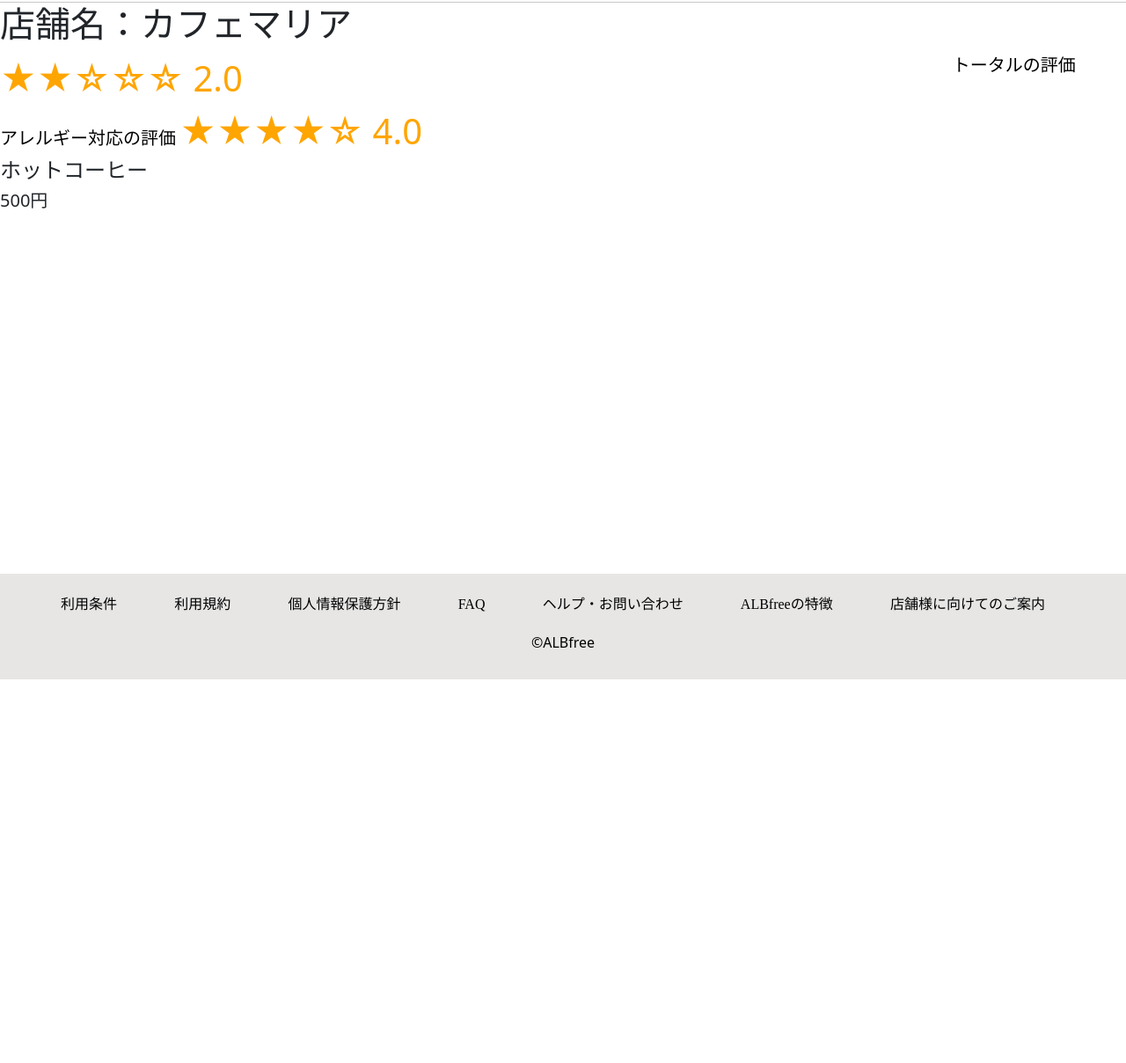
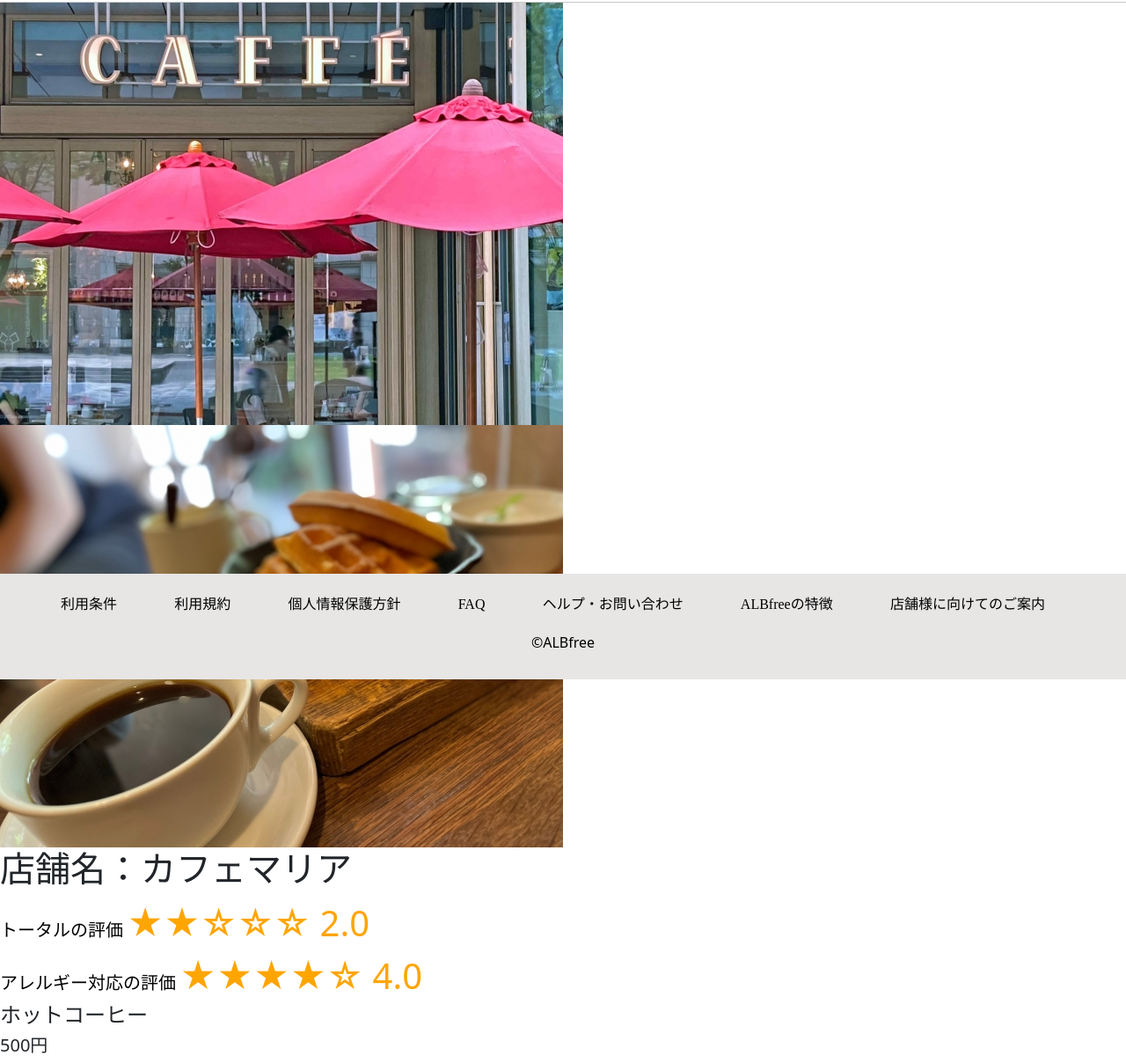
Before and after one commit to hidakahiromu/AlBfree, a Django app: page /restaurants/storedetails/ in a window 1280 px wide. Shown: the part 28-1236 px from the top of the page at 88% size. Before the commit the page ends 800 px from the top, so only its background shows below. Run offline with Django 3.2, Linux system fonts and the light colour scheme.

Commit message:
sｱｰｰtyｱﾝﾝﾝｵgｲttｵﾝｱｵr

```diff
--- a/static/css/StoreDetails.css
+++ b/static/css/StoreDetails.css
@@ -1,4 +1,9 @@
 
+.clearfix::after{
+  content:"";
+  display:block;
+  clear:both;
+}
 span.rating-name{
   font-size:20px;
     color:black;
@@ -11,3 +16,6 @@
 .right{
   float : right;
 }
+.left{
+  float:left;
+}
--- a/templates/StoreDetails.html
+++ b/templates/StoreDetails.html
@@ -1,3 +1,4 @@
+<!DOCTYPE html>
 {% extends "base.html" %}
 {% load static %}
 
@@ -7,18 +8,22 @@
 
 {% block css %}
 <link rel="stylesheet" href="{% static 'css/StoreDetails.css' %}">
+<link rel="stylesheet" href="clearfix.css">
 {% endblock css %}
 
 {% block content %}
-<h1>店舗名：カフェマリア </h1>
+<div class="clearfix">
 
-
-<div class="right-info">
-  <span class="right rating-name">トータルの評価&nbsp;&nbsp;&nbsp;&nbsp;&nbsp;&nbsp;&nbsp;&nbsp;&nbsp;&nbsp;&nbsp;</span>
-  <span class="star">★★☆☆☆ 2.0</span>
-  <br>
-  <span class="rating-name">アレルギー対応の評価</span>
-  <span class="star">★★★★☆ 4.0</span>
+  <div class=" left">
+    <img src="{% static 'img/cafe.jpg' %}"><br>
+    <img src="{% static 'img/waffle.jpg' %}">
+    <h1>店舗名：カフェマリア </h1>
+    <span class=" rating-name">トータルの評価</span>
+    <span class="star">★★☆☆☆ 2.0</span>
+    <br>
+    <span class="rating-name">アレルギー対応の評価</span>
+    <span class="star">★★★★☆ 4.0</span>
+  </div>
 </div>
 
 <!--星の画像使わなあかん-->
--- a/templates/base.html
+++ b/templates/base.html
@@ -1,5 +1,6 @@
 {% load static %}
 <html lang="ja" dir="ltr">
+
 <head>
     <meta charset="utf-8">
     {% block title %}
@@ -9,14 +10,15 @@
     <!--リセットcss-->
     <link rel="stylesheet" href="{% static 'css/destyle.css' %}">
     <!--bootstrap-->
-    <link href="https://cdn.jsdelivr.net/npm/bootstrap@5.0.1/dist/css/bootstrap.min.css" rel="stylesheet" integrity="sha384-+0n0xVW2eSR5OomGNYDnhzAbDsOXxcvSN1TPprVMTNDbiYZCxYbOOl7+AMvyTG2x" crossorigin="anonymous">
+    <link href="https://cdn.jsdelivr.net/npm/bootstrap@5.0.1/dist/css/bootstrap.min.css" rel="stylesheet"
+        integrity="sha384-+0n0xVW2eSR5OomGNYDnhzAbDsOXxcvSN1TPprVMTNDbiYZCxYbOOl7+AMvyTG2x" crossorigin="anonymous">
 
     <link rel="stylesheet" href="{% static 'css/base.css' %}">
 
     {% block css %}
     <!-- ここに各ページのcss書くよ -->
     {% endblock css %}
-</head>
+    <!< /head>
 
 
 
@@ -55,6 +57,9 @@
         {% endblock footer %}
     </footer>
     <!--jsを使う場合必要なbootstrap-->
-    <script src="https://cdn.jsdelivr.net/npm/bootstrap@5.0.1/dist/js/bootstrap.bundle.min.js" integrity="sha384-gtEjrD/SeCtmISkJkNUaaKMoLD0//ElJ19smozuHV6z3Iehds+3Ulb9Bn9Plx0x4" crossorigin="anonymous"></script>
+    <script src="https://cdn.jsdelivr.net/npm/bootstrap@5.0.1/dist/js/bootstrap.bundle.min.js"
+        integrity="sha384-gtEjrD/SeCtmISkJkNUaaKMoLD0//ElJ19smozuHV6z3Iehds+3Ulb9Bn9Plx0x4"
+        crossorigin="anonymous"></script>
 </body>
+
 </html>
```
Also changed, not shown: static/img/cafe.jpg (added), static/img/waffle.jpg (added). Lines whose indentation alone changed are shown as unchanged.
